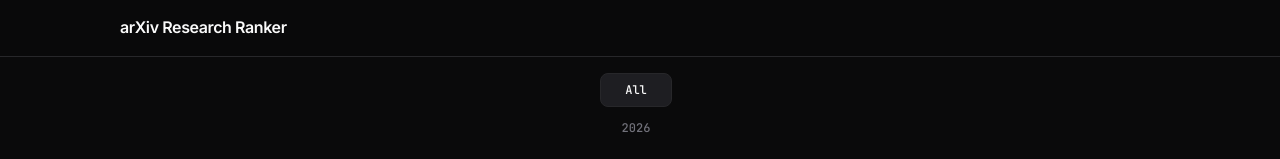
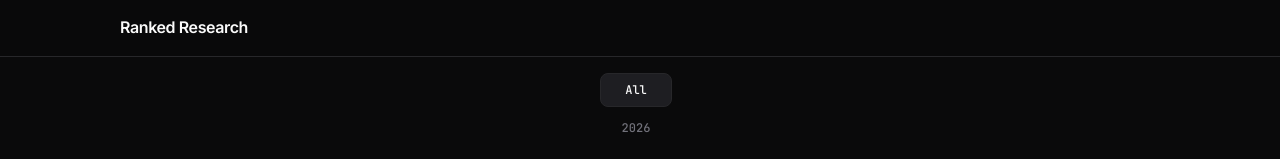
Before and after one commit to MoeinRoghani/arxiv-ranker, a React (Vite) app in the folder site/: page / in a window 1280 px wide. Shown: the top 159 px of the page. Built offline with nearby package versions, Linux system fonts and the light colour scheme.

Commit message:
Rename to Ranked Research, faster polling, fix toast position
Made-with: Cursor

```diff
--- a/site/index.html
+++ b/site/index.html
@@ -3,7 +3,7 @@
   <head>
     <meta charset="UTF-8" />
     <meta name="viewport" content="width=device-width, initial-scale=1.0" />
-    <title>arXiv Research Ranker</title>
+    <title>Ranked Research</title>
   </head>
   <body>
     <div id="root"></div>
--- a/site/src/App.tsx
+++ b/site/src/App.tsx
@@ -35,7 +35,7 @@ export default function App() {
       setTrackedRuns(runs.filter(r => !dismissed.current.has(r.id)));
 
       const hasActive = runs.some(r => r.status !== 'completed');
-      const delay = hasActive ? 10000 : 30000;
+      const delay = hasActive ? 5000 : 15000;
       if (active) setTimeout(poll, delay);
     }
 
@@ -127,7 +127,7 @@ export default function App() {
     <>
       <header>
         <div className="container header-inner">
-          <h1>arXiv Research Ranker</h1>
+          <h1>Ranked Research</h1>
         </div>
       </header>
 
--- a/site/src/index.css
+++ b/site/src/index.css
@@ -844,7 +844,7 @@ header h1 {
 
 .toast {
   position: fixed;
-  bottom: 24px;
+  bottom: 72px;
   right: 24px;
   background: var(--surface-elevated);
   border: 1px solid var(--border);
```
